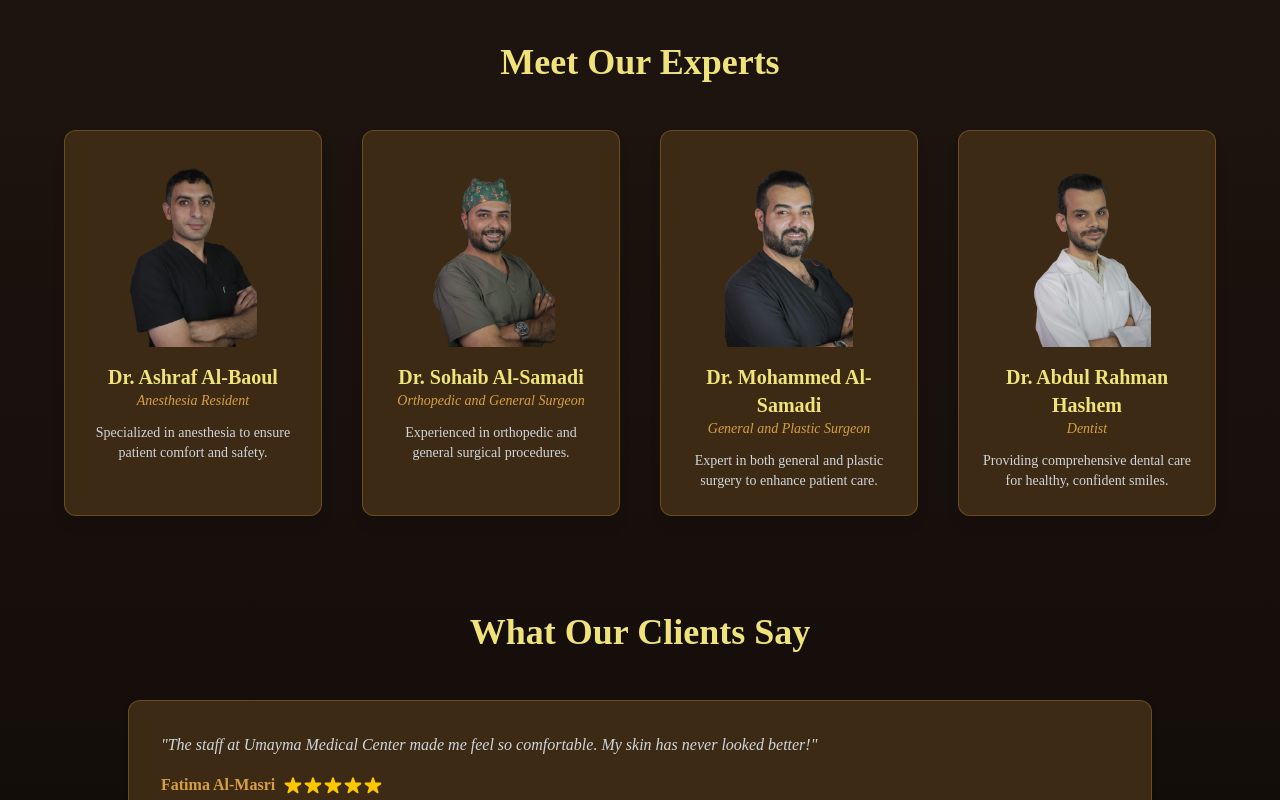
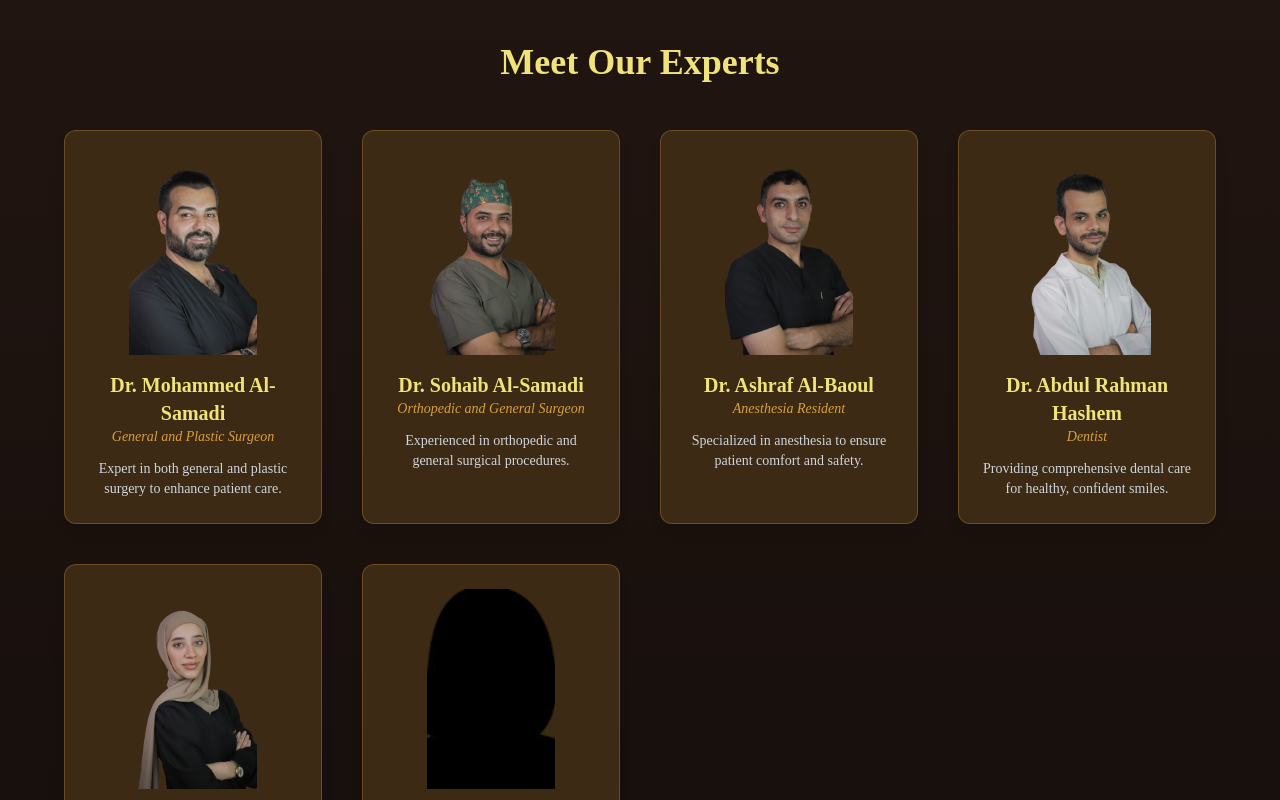
Before and after one commit to Jehad-Horani/Beauty-Center, a Next.js app: page /about in a window 1280 px wide. Shown: the part 1600-2400 px from the top of the page. Built offline with nearby package versions, Linux system fonts and the light colour scheme.

Commit message:
about sec

```diff
--- a/app/about/page.js
+++ b/app/about/page.js
@@ -165,10 +165,10 @@ export default function AboutPage() {
         <div className="grid grid-cols-1 sm:grid-cols-2 md:grid-cols-4 gap-10">
           {[
             {
-              name: "Dr. Ashraf Al-Baoul",
-              role: "Anesthesia Resident",
-              img: "/ashraf.png",
-              bio: "Specialized in anesthesia to ensure patient comfort and safety.",
+              name: "Dr. Mohammed Al-Samadi",
+              role: "General and Plastic Surgeon",
+              img: "/moh.png",
+              bio: "Expert in both general and plastic surgery to enhance patient care.",
             },
             {
               name: "Dr. Sohaib Al-Samadi",
@@ -177,16 +177,29 @@ export default function AboutPage() {
               bio: "Experienced in orthopedic and general surgical procedures.",
             },
             {
-              name: "Dr. Mohammed Al-Samadi",
-              role: "General and Plastic Surgeon",
-              img: "/moh.png",
-              bio: "Expert in both general and plastic surgery to enhance patient care.",
+              name: "Dr. Ashraf Al-Baoul",
+              role: "Anesthesia Resident",
+              img: "/ashraf.png",
+              bio: "Specialized in anesthesia to ensure patient comfort and safety.",
             },
             {
               name: "Dr. Abdul Rahman Hashem",
               role: "Dentist",
               img: "/abed.png",
               bio: "Providing comprehensive dental care for healthy, confident smiles.",
+            },
+
+            {
+              name: "Zain Roro",
+              role: "Nurse",
+              img: "/zain.png",
+              bio: "Dedicated nurse providing compassionate and professional patient care.",
+            },
+            {
+              name: "Farah Mustafa",
+              role: "Nurse",
+              img: "/farah.png",
+              bio: "Committed to supporting patients with care and empathy in every step.",
             },
           ].map(({ name, role, img, bio }, i) => (
             <div
@@ -198,7 +211,7 @@ export default function AboutPage() {
               <img
                 src={img}
                 alt={name}
-                className="w-32 object-cover mb-4"
+                className="w-32 h-[200px] object-cover mb-4"
                 loading="lazy"
               />
               <h3 className="text-xl font-semibold text-[#EFE37A]">{name}</h3>
```
Also changed, not shown: public/farah.png (added), public/zain.png (added).
